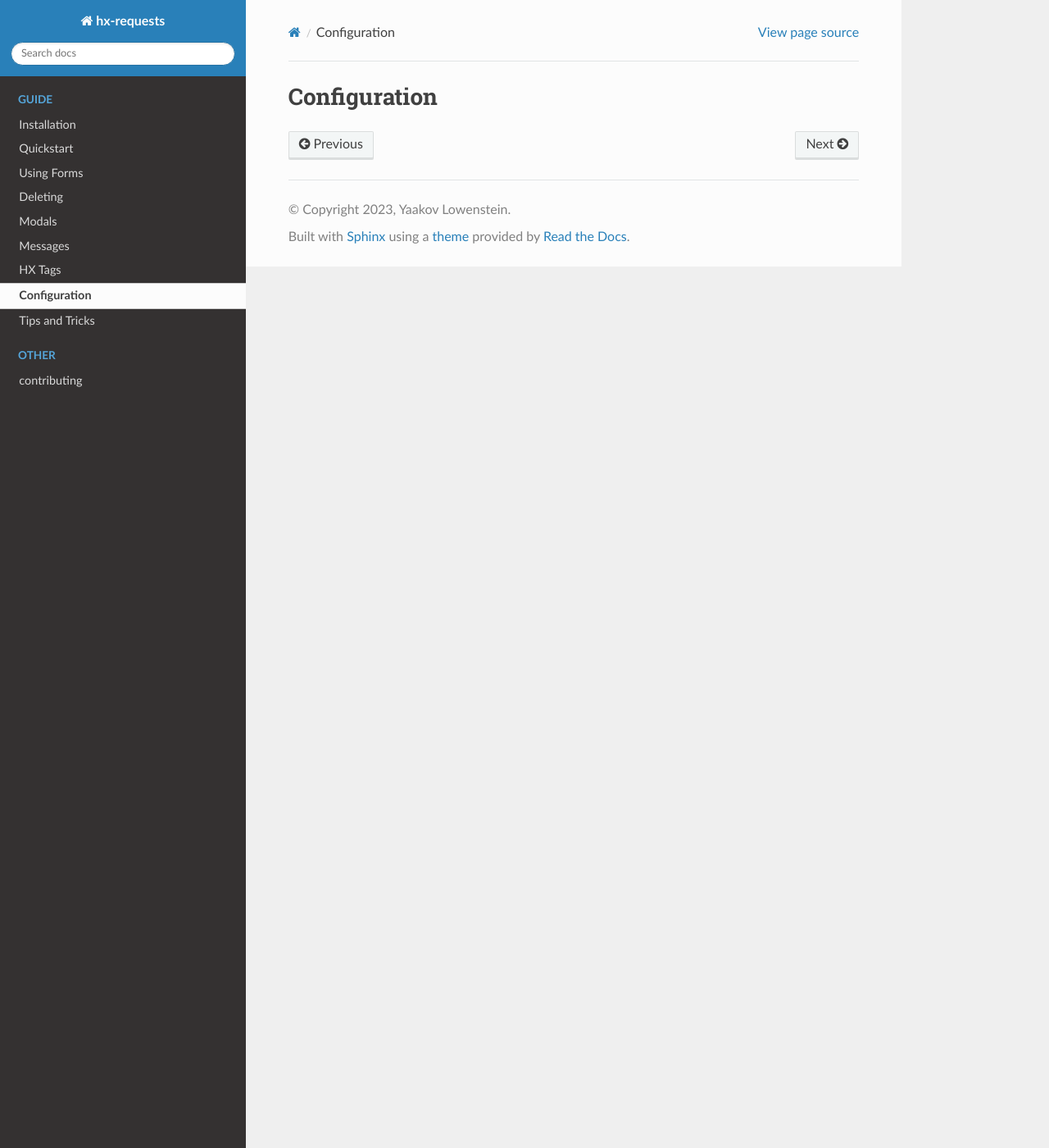
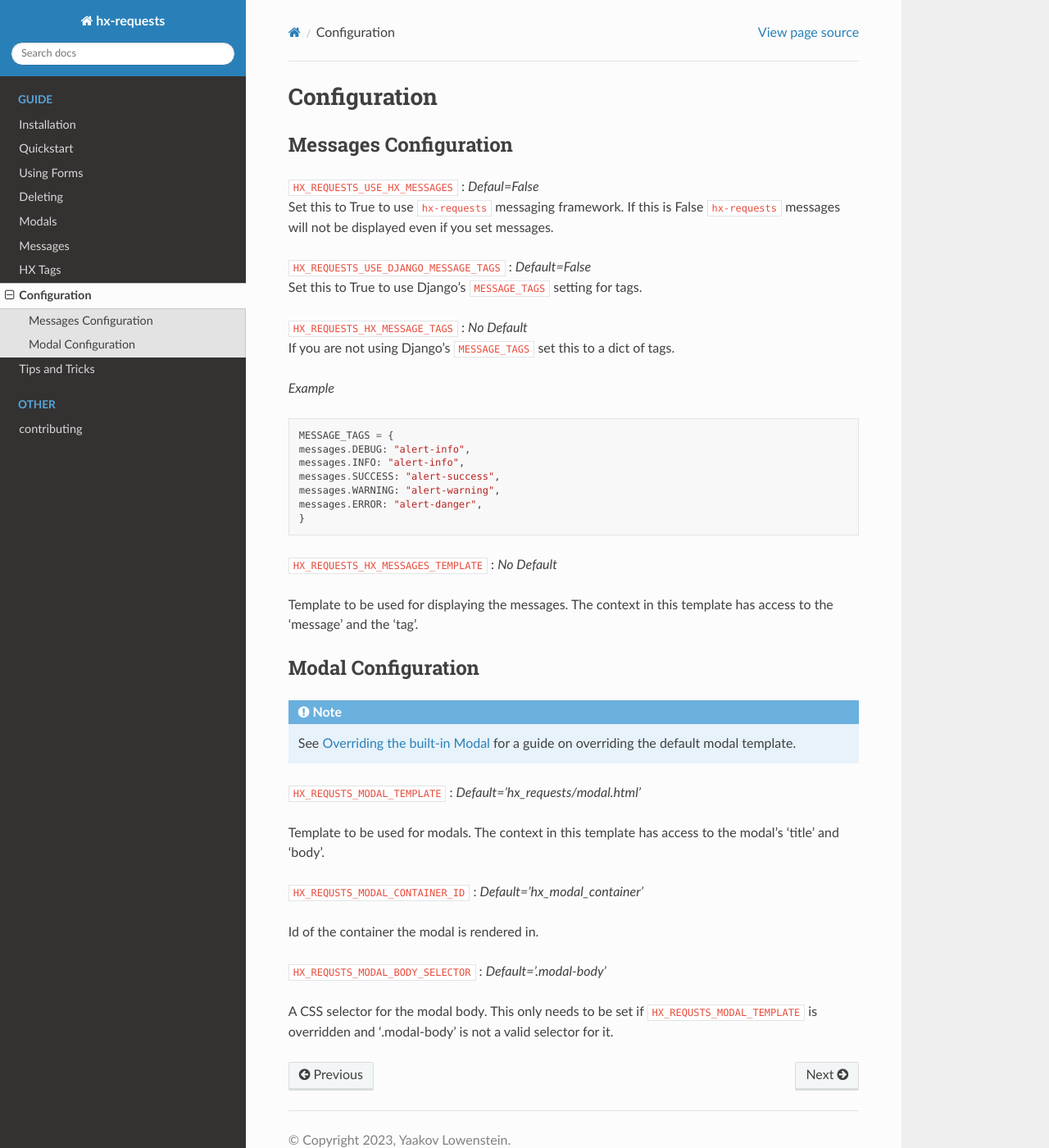
Before and after one commit to yaakovLowenstein/hx-requests, a Sphinx documentation site: the page built from docs/guide/config.rst, in a window 1280 px wide and 1400 px high. Shown: the whole window at 82% size. Built offline with Sphinx 7.4.7 and the Read the Docs theme 2.0.0, drawn with Linux system fonts in a browser that asks for light colours; pages that are not in the unit, such as notebooks, are missing from menus.

Commit message:
Docs (#6)
* docs: Add docs for config settings

```diff
--- a/docs/guide/config.rst
+++ b/docs/guide/config.rst
@@ -1,2 +1,49 @@
 Configuration
 =============
+
+
+Messages Configuration
+----------------------
+
+| :code:`HX_REQUESTS_USE_HX_MESSAGES` : *Defaul=False*
+| Set this to True to use :code:`hx-requests` messaging framework. If this is False :code:`hx-requests` messages will not be displayed even if you set messages.
+
+| :code:`HX_REQUESTS_USE_DJANGO_MESSAGE_TAGS` : *Default=False*
+| Set this to True to use Django's :code:`MESSAGE_TAGS` setting for tags.
+
+| :code:`HX_REQUESTS_HX_MESSAGE_TAGS` : *No Default*
+| If you are not using Django's :code:`MESSAGE_TAGS` set this to a dict of tags.
+|
+| *Example*
+
+.. code-block:: python
+
+    MESSAGE_TAGS = {
+    messages.DEBUG: "alert-info",
+    messages.INFO: "alert-info",
+    messages.SUCCESS: "alert-success",
+    messages.WARNING: "alert-warning",
+    messages.ERROR: "alert-danger",
+    }
+
+| :code:`HX_REQUESTS_HX_MESSAGES_TEMPLATE` : *No Default*
+|
+| Template to be used for displaying the messages. The context in this template has access to the 'message' and the 'tag'.
+
+Modal Configuration
+-------------------
+.. note::
+
+    See :ref:`Overriding the built-in Modal` for a guide on overriding the default modal template.
+
+| :code:`HX_REQUSTS_MODAL_TEMPLATE` : *Default='hx_requests/modal.html'*
+|
+| Template to be used for modals. The context in this template has access to the modal's 'title' and 'body'.
+
+| :code:`HX_REQUSTS_MODAL_CONTAINER_ID` : *Default='hx_modal_container'*
+|
+| Id of the container the modal is rendered in.
+
+| :code:`HX_REQUSTS_MODAL_BODY_SELECTOR` : *Default='.modal-body'*
+|
+| A CSS selector for the modal body. This only needs to be set if :code:`HX_REQUSTS_MODAL_TEMPLATE` is overridden and '.modal-body' is not a valid selector for it.
```
